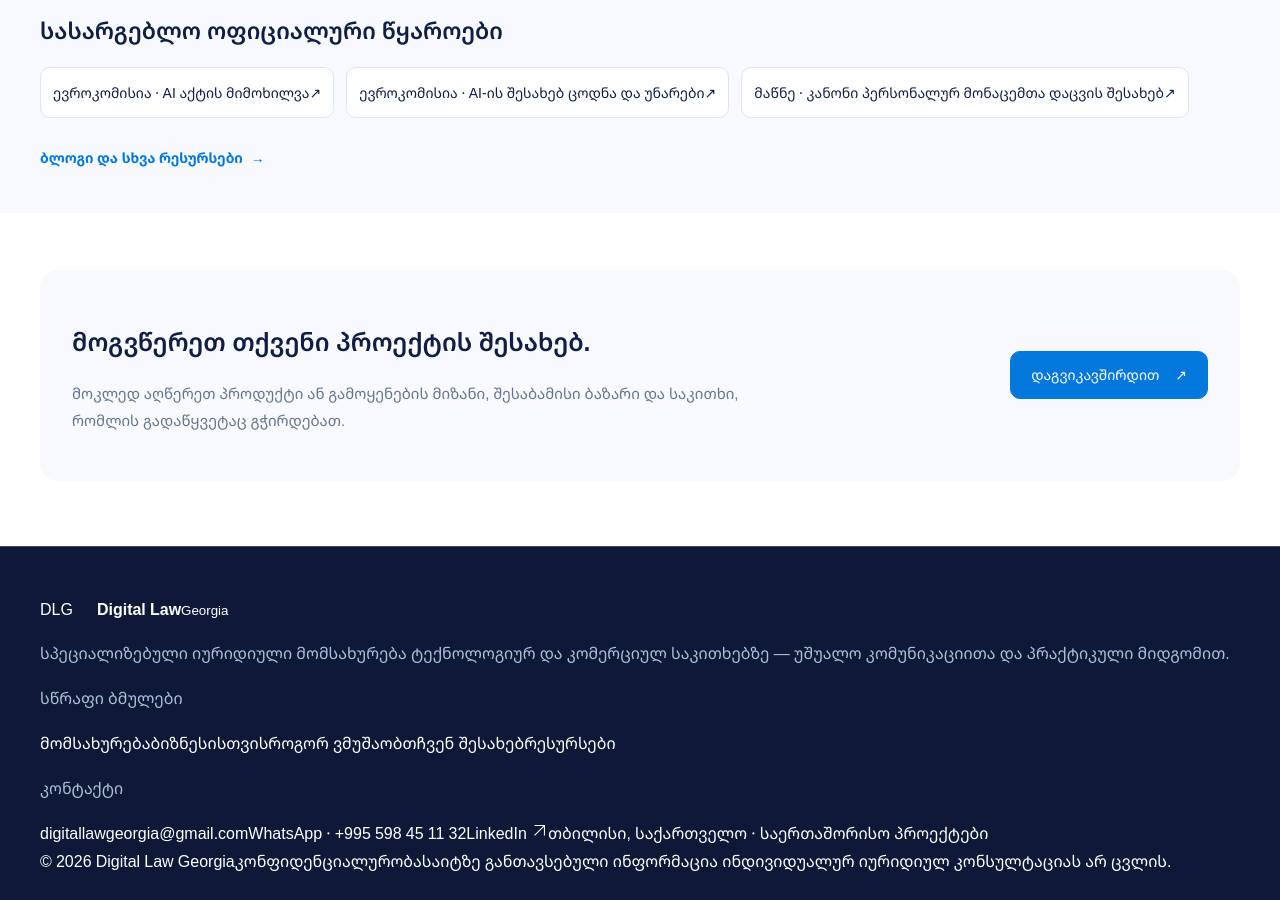
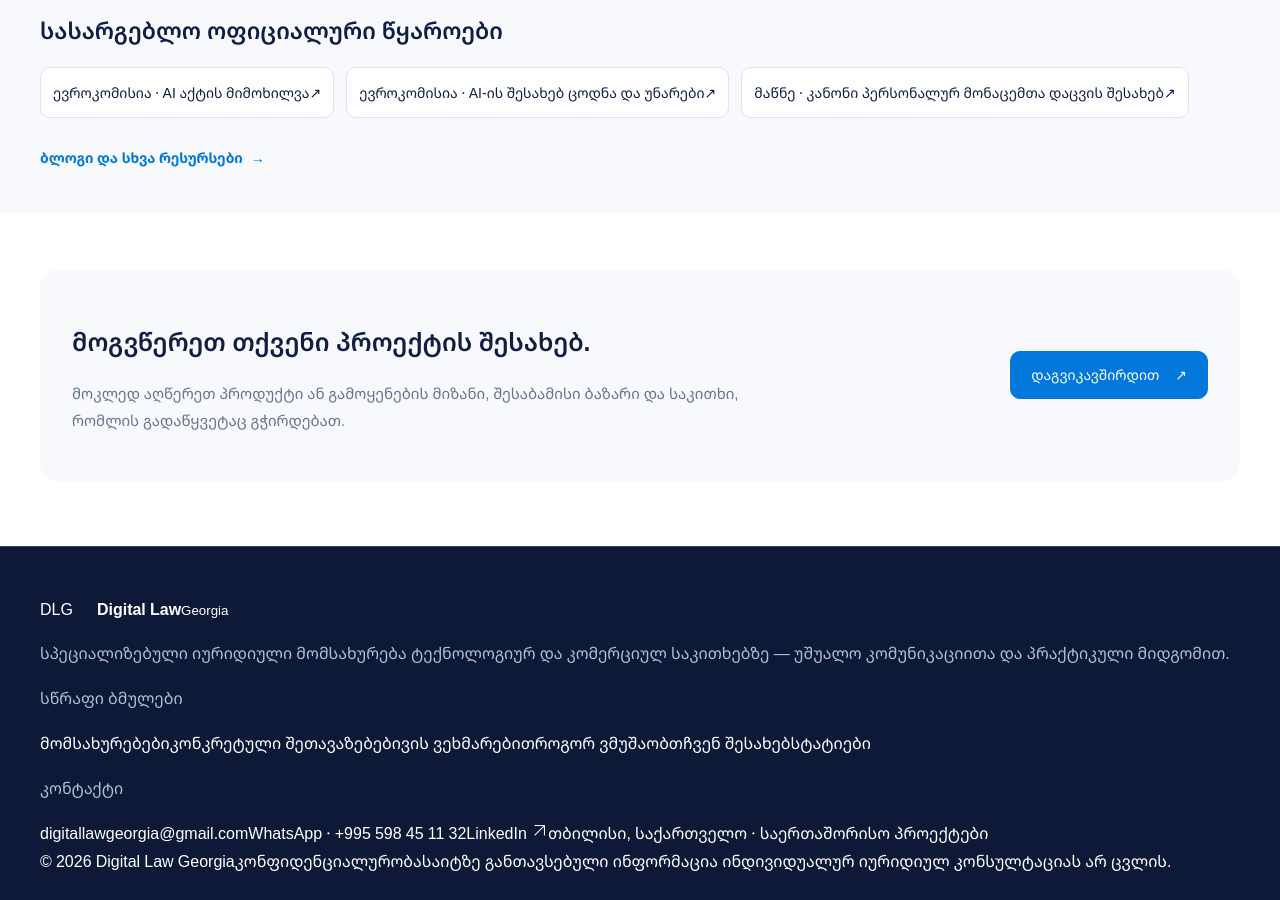
Before and after one commit to luka019/lukaswebsite, a Jekyll site: the page built from services/ai/index.html, in a window 1280 px wide and 900 px high, scrolled down 3139 px. Built offline with Jekyll 4.4.1, drawn with Linux system fonts in a browser that asks for light colours.

Commit message:
Keep detailed legal service solutions discoverable in the shared footer

```diff
--- a/_includes/resource-footer.html
+++ b/_includes/resource-footer.html
@@ -4,7 +4,7 @@
       <a class="brand law-brand law-brand-footer" href="/" data-site-link aria-label="Digital Law Georgia — მთავარი" data-en-aria="Digital Law Georgia — home"><span class="law-brand-monogram" aria-hidden="true">DLG</span><span class="law-brand-rule" aria-hidden="true"></span><span class="law-brand-text"><strong>Digital Law</strong><small>Georgia</small></span></a>
       <p data-en="Specialist legal support in technology and commercial law, with direct communication and a practical approach.">სპეციალიზებული იურიდიული მომსახურება ტექნოლოგიურ და კომერციულ საკითხებზე — უშუალო კომუნიკაციითა და პრაქტიკული მიდგომით.</p>
     </div>
-    <div class="law-footer-group"><p class="law-footer-title" data-en="Explore">სწრაფი ბმულები</p><a href="/#services" data-en="Services">მომსახურება</a><a href="/business/" data-site-link data-en="For businesses">ბიზნესისთვის</a><a href="/how-we-work/" data-site-link data-en="How we work">როგორ ვმუშაობთ</a><a href="/about/" data-en="About">ჩვენ შესახებ</a><a href="/resources/" data-site-link data-en="Insights">რესურსები</a></div>
+    <div class="law-footer-group"><p class="law-footer-title" data-en="Explore">სწრაფი ბმულები</p><a href="/services/" data-site-link data-en="Services">მომსახურებები</a><a href="/solutions/" data-site-link data-en="Focused legal solutions">კონკრეტული შეთავაზებები</a><a href="/business/" data-site-link data-en="Who we help">ვის ვეხმარებით</a><a href="/how-we-work/" data-site-link data-en="How we work">როგორ ვმუშაობთ</a><a href="/about/" data-en="About">ჩვენ შესახებ</a><a href="/resources/" data-site-link data-en="Insights">სტატიები</a></div>
     <div class="law-footer-group"><p class="law-footer-title" data-en="Contact">კონტაქტი</p><a href="mailto:digitallawgeorgia@gmail.com">digitallawgeorgia@gmail.com</a><a href="https://wa.me/995598451132" target="_blank" rel="noopener noreferrer">WhatsApp · +995 598 45 11 32</a><a href="https://www.linkedin.com/in/luka-shakhkulashvili/" target="_blank" rel="noopener noreferrer">LinkedIn <svg class="dlg-arrow-icon" viewBox="0 0 24 24" width="17" height="17" fill="none" stroke="currentColor" stroke-width="1.5" aria-hidden="true"><path d="M5 19 19 5M5 5h14v14"/></svg></a><span data-en="Tbilisi, Georgia · International matters">თბილისი, საქართველო · საერთაშორისო პროექტები</span></div>
   </div>
   <div class="container law-footer-bottom"><span>© 2026 Digital Law Georgia</span><a href="/privacy/" data-site-link data-en="Privacy">კონფიდენციალურობა</a><span data-en="General resources are not individual legal advice.">საიტზე განთავსებული ინფორმაცია ინდივიდუალურ იურიდიულ კონსულტაციას არ ცვლის.</span></div>
```
